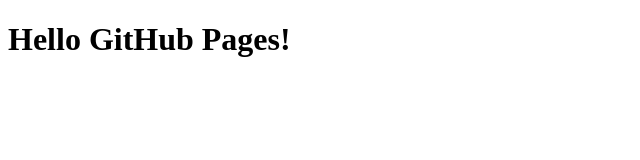
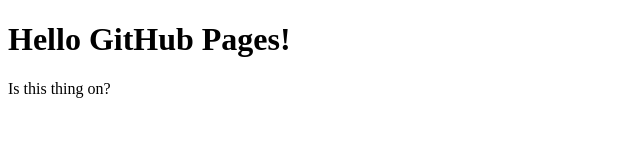
Before and after one commit to ericita/git_practice, a plain HTML site: page index.html in a window 1280 px wide. Shown: the whole page, without its empty margins (0-640 px from the left). Drawn offline with Linux system fonts and the light colour scheme.

Commit message:
Update to index file

```diff
--- a/index.html
+++ b/index.html
@@ -6,5 +6,6 @@
 </head>
 <body>
   <h1>Hello GitHub Pages!</h1>
+  <p>Is this thing on?</p>
 </body>
 </html>
```
